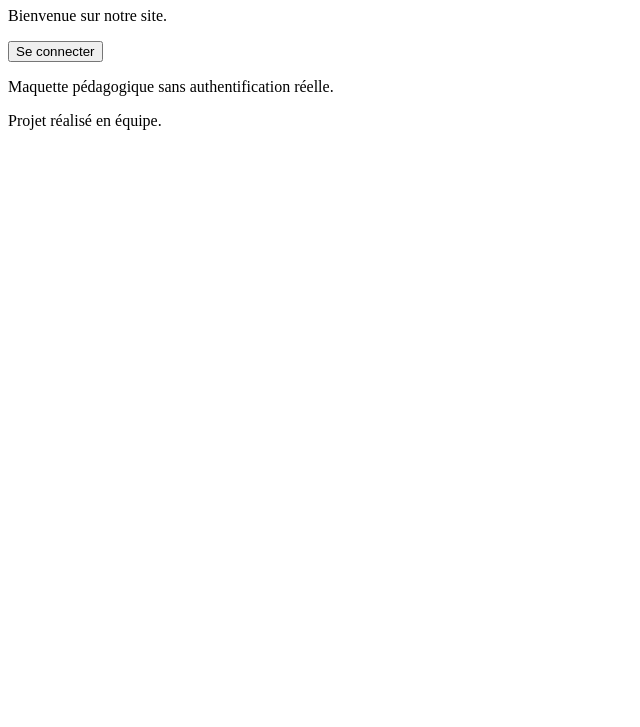
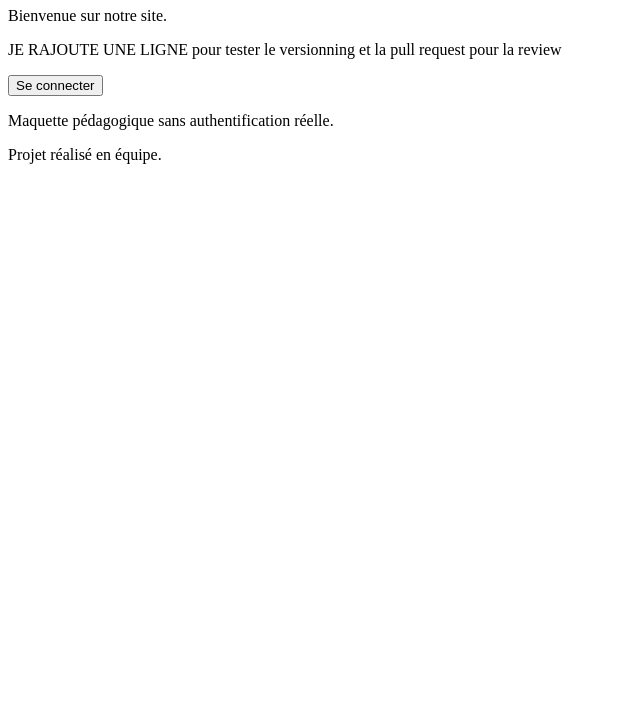
Before and after one commit to clakg/VERSIONNING, a plain HTML site: page index.html in a window 1280 px wide. Shown: the part 73-800 px from the top of the page, without its empty margins (0-640 px from the left). Drawn offline with Linux system fonts and the light colour scheme.

Commit message:
commit pour integrer pull request

```diff
--- a/index.html
+++ b/index.html
@@ -14,7 +14,10 @@
 
     <main>
       <form>
-        <!-- CHARLIE : ajoutez les champs ici -->
+        <p>
+          JE RAJOUTE UNE LIGNE pour tester le versionning et la pull request
+          pour la review
+        </p>
 
         <button type="submit">Se connecter</button>
       </form>
```
